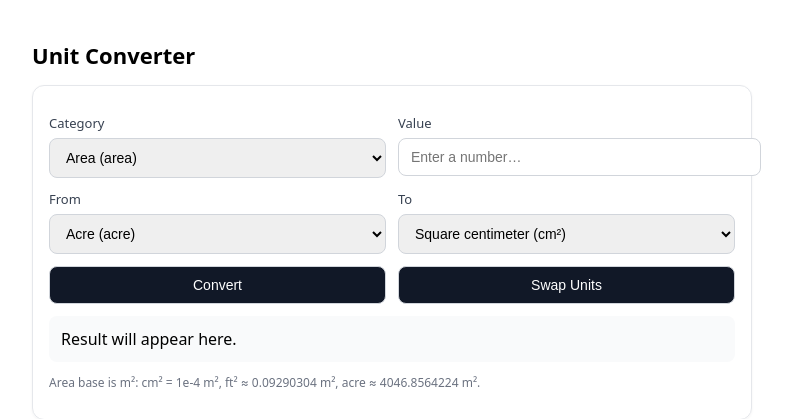
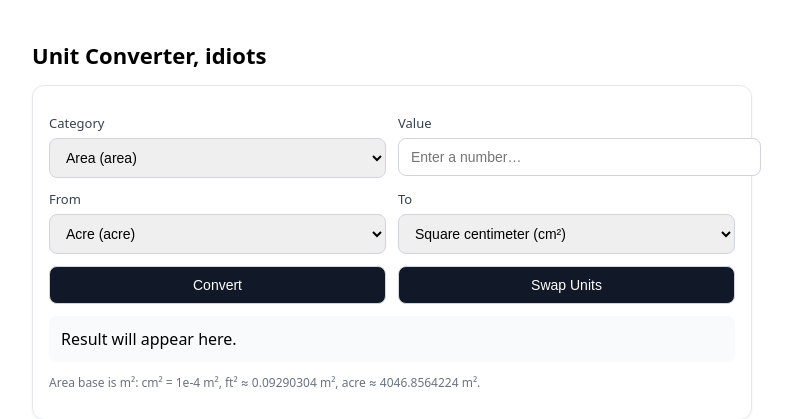
Before and after one commit to swe40006pj/Pipeline-Version-Control, a Flask app: page / in a window 1280 px wide. Shown: the top 419 px of the page, without its empty margins (248-1040 px from the left). Run offline with Flask 3, Linux system fonts and the light colour scheme.

Commit message:
Update index.html for test

```diff
--- a/templates/index.html
+++ b/templates/index.html
@@ -18,7 +18,7 @@
   </style>
 </head>
 <body>
-  <h1>Unit Converter</h1>
+  <h1>Unit Converter, idiots</h1>
   <div class="card">
     <div class="row">
       <div>
```
